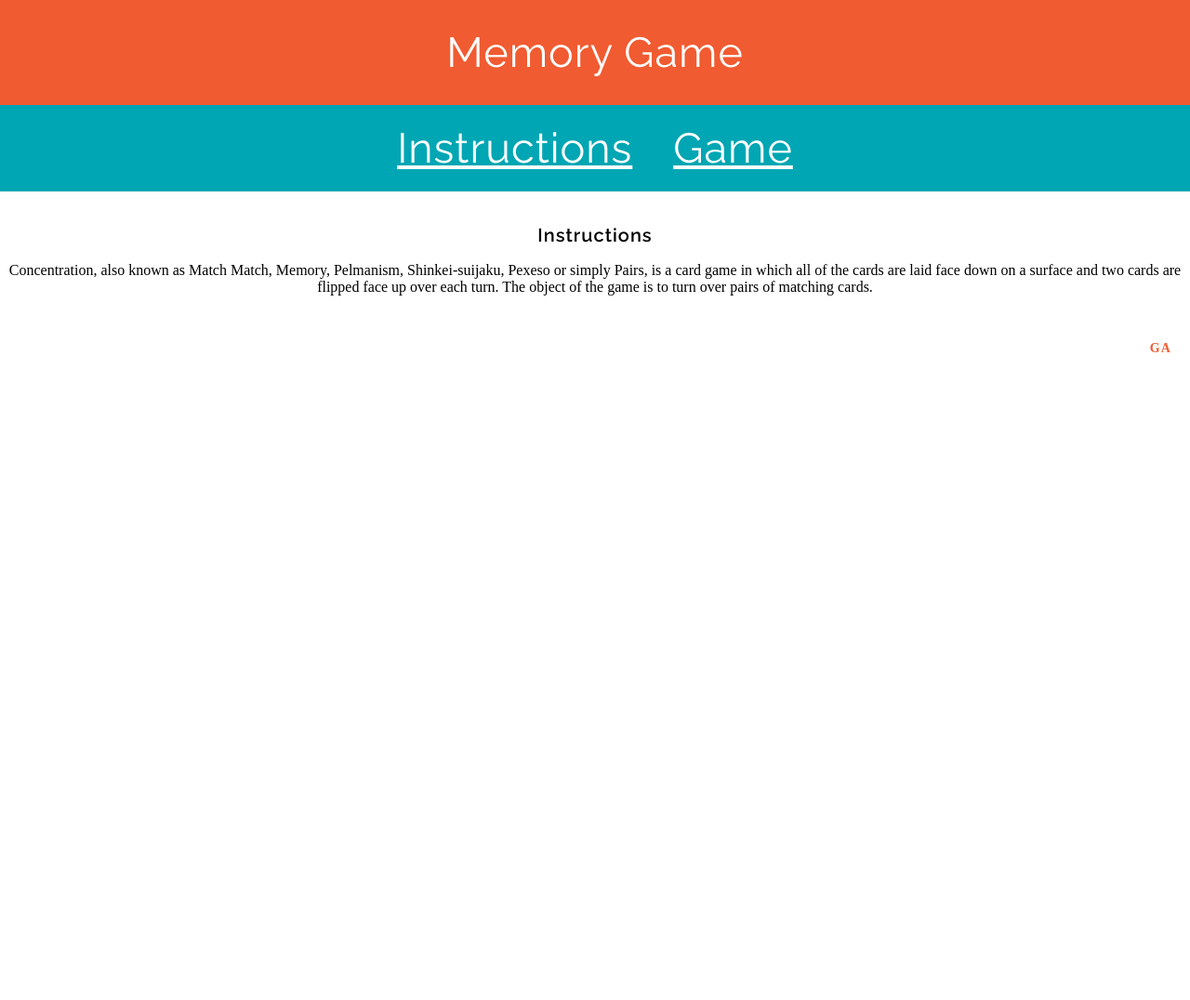
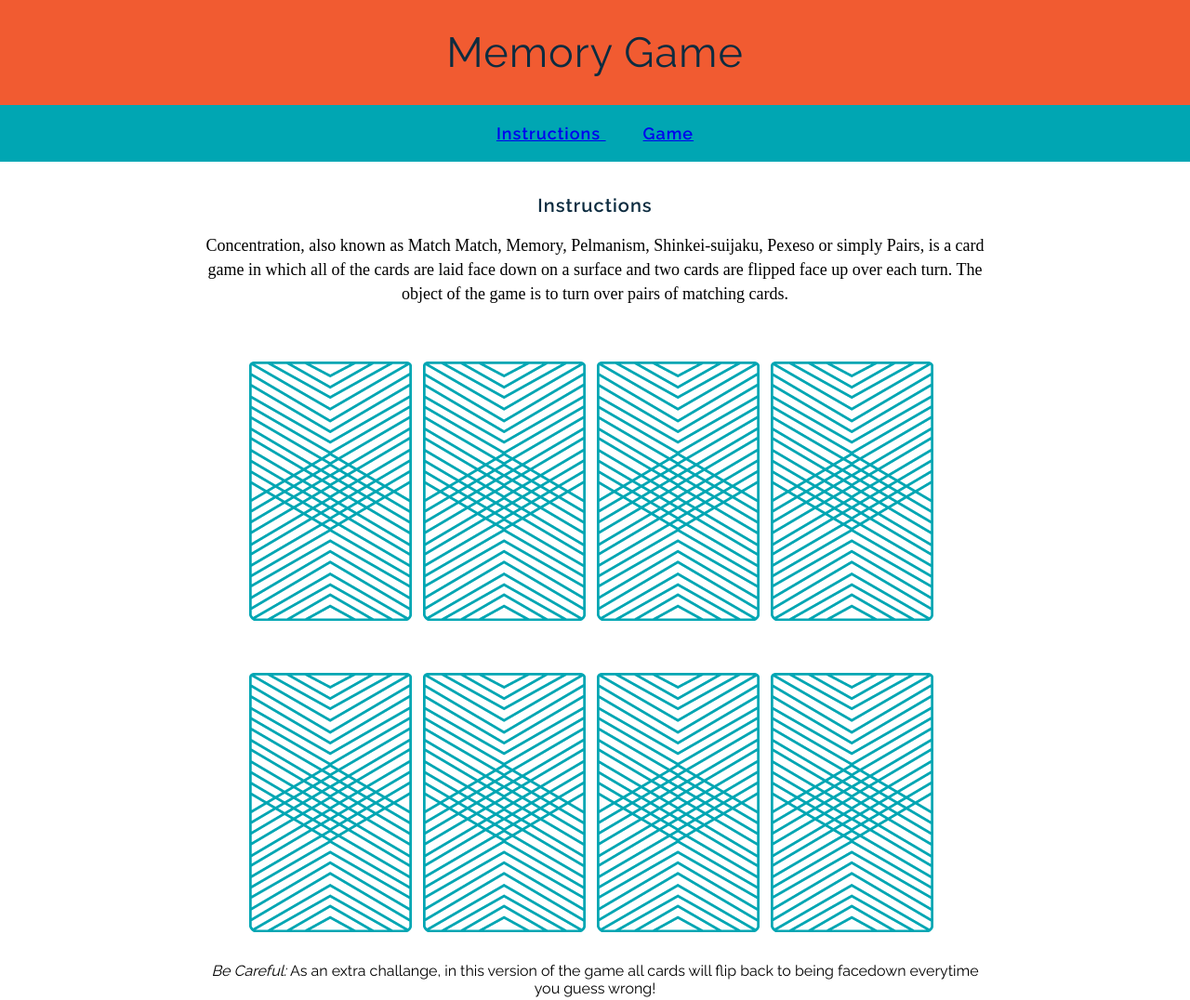
Before and after one commit to AnnaShalaginova/wdi-fundamentals-memorygame, a plain HTML site: page memory_game/index.html in a window 1280 px wide. Shown: the top 1076 px of the page at 93% size. Before the commit the page ends 800 px from the top, so only its background shows below. Drawn offline with Linux system fonts and the light colour scheme; a web font is replaced by a local one.

Commit message:
created game logic

```diff
--- /dev/null
+++ b/memory_game/css/reset.css
@@ -0,0 +1,48 @@
+/* http://meyerweb.com/eric/tools/css/reset/
+   v2.0 | 20110126
+   License: none (public domain)
+*/
+
+html, body, div, span, applet, object, iframe,
+h1, h2, h3, h4, h5, h6, p, blockquote, pre,
+a, abbr, acronym, address, big, cite, code,
+del, dfn, em, img, ins, kbd, q, s, samp,
+small, strike, strong, sub, sup, tt, var,
+b, u, i, center,
+dl, dt, dd, ol, ul, li,
+fieldset, form, label, legend,
+table, caption, tbody, tfoot, thead, tr, th, td,
+article, aside, canvas, details, embed,
+figure, figcaption, footer, header, hgroup,
+menu, nav, output, ruby, section, summary,
+time, mark, audio, video {
+	margin: 0;
+	padding: 0;
+	border: 0;
+	font-size: 100%;
+	font: inherit;
+	vertical-align: baseline;
+}
+/* HTML5 display-role reset for older browsers */
+article, aside, details, figcaption, figure,
+footer, header, hgroup, menu, nav, section {
+	display: block;
+}
+body {
+	line-height: 1;
+}
+ol, ul {
+	list-style: none;
+}
+blockquote, q {
+	quotes: none;
+}
+blockquote:before, blockquote:after,
+q:before, q:after {
+	content: '';
+	content: none;
+}
+table {
+	border-collapse: collapse;
+	border-spacing: 0;
+}
--- a/memory_game/css/style.css
+++ b/memory_game/css/style.css
@@ -1,75 +1,119 @@
-header {
-	background-color: #F15B31;
-	color: #FFFFFF;
-	padding-top: 30px;
-	padding-bottom: 30px;
-	padding-right: 20px;
-	padding-left: 20px;
-}
-
-
 body {
   text-align: center;
   margin: 0;
 }
-h1 { font-family: "Raleway", monospace;
-	 color: "0D2C40";
-	 letter-spacing: 1px;
-	 font-weight: 400;
-	 font-size: 45px;
-	 margin: 0;
+
+header {
+  background-color: #F15B31;
+  padding: 30px 20px;
 }
 
-a { font-family: "Raleway", monospace;
-	 color: "F15B31";
-	 letter-spacing: 1px;
-	 font-weight: 400;
-	 font-size: 45px; }
-
-h2 { font-family: "Raleway", monospace;
-	 color: "0D2C40";
-	 letter-spacing: 1px;
-	 font-weight: 600;
-	 font-size: 20px; }
-
-nav { background-color: #00A6B3;
-	color: #FFFFFF;
-	padding-top: 20px;
-	padding-bottom: 20px;
+main {
+  width: 850px;
+  margin: 35px auto;
 }
 
-a { margin-right: 20px;
-	margin-left: 20px;
-	color: #FFFFFF;
-	border-bottom: 2px solid transparent;
-}
-
-a:hover { border-color: white;
-
-}
-
-main { witdth: 850px;
-	   margin-top: 35px;
-	   margin-bottom: 35px;
-	   margin-right: auto;
-	   margin-left: auto;
-}
-
-img { margin-top: 40px;
-	  margin-right: 8px;
-	  margin-left: 8px;}
-
-footer { text-decoration: uppercase;
-		 padding-right: 20px;
-		 padding-left: 20px;
+footer {
+  text-transform: uppercase;
+  padding: 0 20px;
   background-color: #0D2C40;
-		 color: white;
+  color:white;
   font-size: 14px;
   letter-spacing: .08em;
   font-weight: 500;
 }
-.copyright { float: left; }
-.message { float: right; }
+
+h1 {
+  font-family: "Raleway", sans-serif;
+  font-weight: 400;
+  color: #0D2C40;
+  font-size: 45px;
+  letter-spacing: 1px;
+  margin: 0;
+}
+
+h2 {
+  font-family: "Raleway", sans-serif;
+  font-weight: 600;
+  color: #0D2C40;
+  font-size: 20px;
+  letter-spacing: 1px;
+}
+
+h3 {
+  font-size: 18px;
+}
+
+p {
+  font-family: "Droid Serif", serif;
+}
+
+section {
+  font-family: "Raleway", serif;
+}
+
+nav {
+  font-family: "Raleway", sans-serif;
+  font-weight: 600;
+  color: #F15B31;
+  font-size: 18px;
+  letter-spacing: 1px;
+  background-color: #00A6B3;
+  padding: 20px 0;
+}
+
+img {
+  margin: 40px 8px 8px 0;
+  border: 2px solid transparent;
+}
+
+img:hover {
+  border-color: red;
+}
+
+#instructions {
+  font-family: "Droid Serif", serif;
+  font-size: 18px;
+  line-height: 26px;
+}
+
+#button {
+  margin: 20px;
+}
+
+.links {
+  margin: 0px 20px;
+  border-bottom: 2px solid transparent;
+}
+
+.links:hover {
+  border-color: white;
+}
+
+.container {
+  display: flex;
+  align-items: center;
+  justify-content: center;
+  margin-bottom: -30px;
+}
+
+.cat {
+  margin-top: -25px;
+  margin-left: 20px;
+}
+
+.copyright {
+  font-family: "Raleway", sans-serif;
+  margin: 65px 30px 0px 30px;
+  display: inline-block;
+}
+
+.message {
+  font-family: "Raleway", sans-serif;
+  margin-top: 65px;
+  display: inline-block;
+}
+
 .clearfix:after {
   visibility: hidden;
   display: block;
@@ -78,6 +122,8 @@ clear: both;
   height: 0;
   font-size: 0;
 }
-.name { color: #F15B31;
+
+.name {
+  color: #F15B31;
   font-weight: 700;
 }
--- a/memory_game/index.html
+++ b/memory_game/index.html
@@ -1,21 +1,45 @@
  <!DOCTYPE html>
 <html>
+
   <head>
     <meta charset="utf-8">
-  <meta name="viewport" content="width=device-width">
+    <title> Memory Card Game </title>
     <link href="https://fonts.googleapis.com/css?family=Droid+Serif|Raleway:400,500,600,700" rel="stylesheet">
-  <link href="css/style.css" rel="stylesheet" type="text/css">
-  <title>Memory Card Game</title>
+    <!--     <link rel = "stylesheet" type = "text/css" href = "css/reset.css" > -->
+    <link rel = "stylesheet" type = "text/css" href = "css/style.css" >
   </head>
+
   <body>
-  <header><h1>Memory Game</h1></header>
-  	<nav><a href="#">Instructions</a>
-  	<a href="#">Game</a></nav>
-  	<main><h2>Instructions</h2>
-  	<p>Concentration, also known as Match Match, Memory, Pelmanism, Shinkei-suijaku, Pexeso or simply Pairs, is a card game in which all of the cards are laid face down on a surface and two cards are flipped face up over each turn. The object of the game is to turn over pairs of matching cards.
-  <div id="game-board" class="board clearfix"></div>
 
-  	</p></main>
-<footer><p class="copyright">Copyright 2017</p><p class="message">Created with &hearts; by <span class="name">GA</span></p></footer>
-<script src="js/main.js"></script></body>
+    <header>
+      <h1> Memory Game </h1>
+    </header>
+
+    <nav>
+      <a class = "links" href = "#attr-href1"> Instructions </a>
+      <a class = "links" href = "#game board"> Game </a>
+    </nav>
+
+  <main>
+    <h2 id = "#attr-href1"> Instructions </h2>
+    <p id = "instructions"> Concentration, also known as Match Match, Memory, Pelmanism, Shinkei-suijaku, Pexeso or simply Pairs, is a card game in which all of the cards are laid face down on a surface and two cards are flipped face up over each turn. The object of the game is to turn over pairs of matching cards. </p>
+    <div id = "game-board" class = "board clearfix"></div>
+
+    <br>
+    <section>
+      <em> Be Careful: </em> As an extra challange, in this version of the game all cards will flip back to being facedown everytime you guess wrong!
+    </section>
+
+    <button id = "button" type = "reset"> Reset </button>
+  </main>
+
+<footer class = "clearfix">
+
+
+  <p class = "copyright"> Copyright 2017 </p>
+  <p class = "message"> Created with &hearts; by <span class="name">GA</span> </p>
+</footer>
+
+  <script src="js/main.js"></script>
+  </body>
 </html>
--- a/memory_game/js/main.js
+++ b/memory_game/js/main.js
@@ -1,56 +1,131 @@
-console.log("Up and running!");
+//define an array of 8 card objects
+var cards = [
+  {
+    rank: "queen",
+    suit: "hearts",
+    cardImage: "images/queen-of-hearts.png"
+  },
+  {
+    rank: "queen",
+    suit: "diamonds",
+    cardImage: "images/queen-of-diamonds.png"
+  },
+  {
+    rank: "king",
+    suit: "hearts",
+    cardImage: "images/king-of-hearts.png"
+  },
+  {
+    rank: "king",
+    suit: "diamonds",
+    cardImage: "images/king-of-diamonds.png"
+  },
+  {
+    rank: "queen",
+    suit: "hearts",
+    cardImage: "images/queen-of-hearts.png"
+  },
+  {
+    rank: "queen",
+    suit: "diamonds",
+    cardImage: "images/queen-of-diamonds.png"
+  },
+  {
+    rank: "king",
+    suit: "hearts",
+    cardImage: "images/king-of-hearts.png"
+  },
+  {
+    rank: "king",
+    suit: "diamonds",
+    cardImage: "images/king-of-diamonds.png"
+  }
+];
 
-/*console.log("User flipped " + cardTwo);
-console.log("User flipped " + cardThree);*/
-cards = ["queen", "queen", "king", "king"];
-cardsInPlay = [];
-var checkForMatch = function() {
-	if (cardsInPlay[0] === cardsInPlay[1]) {
-  	console.log("You found a match!");
-	} else {
-  	console.log("Sorry, try again.");
-};
+var cardsInPlay = [];
+var matchCounter = 0;
 
-var flipCard = function(){
-	cardId = this.getAttribute('data-id');
-	console.log("User flipped " + cards[cardId]);
-	cardsInPlay.push(cards[cardId]);
-	cardsInPlay.setAttribute('src',cards[cardId].cardImage)
-	if (cardsInPlay.length === 2){
-    checkForMatch();
+var reset = function () {
+  for (var i = 0; i < cards.length; i++) {
+    document.getElementsByTagName('img')[i].setAttribute('src', 'images/back.png');
+  }
+  cardsInPlay = [];
+  matchCounter = 0;
 };
 
 
+function shuffle(array) {
+  var currentIndex = array.length;
+  var temporaryValue;
+  var randomIndex;
 
-var createBoard(){
-	for (var i = 0; i < cards.length; i++) {
-	var cardElement = document.createElement('img');
+  // While there remain elements to shuffle...
+  while (0 !== currentIndex) {
+
+    // Pick a remaining element...
+    randomIndex = Math.floor(Math.random() * currentIndex);
+    currentIndex -= 1;
+
+    // And swap it with the current element.
+    temporaryValue = array[currentIndex];
+    array[currentIndex] = array[randomIndex];
+    array[randomIndex] = temporaryValue;
+  }
+
+  return array;
+}
+
+
+var checkForMatch = function () {
+  if (cardsInPlay[0].rank === cardsInPlay[1].rank && cardsInPlay[0].suit === cardsInPlay[1].suit){
+    //alert("You found a match!");
+    matchCounter += 1;
+
+
+    if (matchCounter === (cards.length / 2)) {
+      alert("Congrats, You Win!");
+      cards = shuffle(cards);
+      reset();
+    }
+
+  } else {
+    alert("Sorry, try again.");
+    reset();
+  }
+};
+
+
+var flipCard = function () {
+  var cardId = this.getAttribute('data-id');
+  console.log("User flipped" + " " + cards[cardId].rank);
+
+  if (cardsInPlay.length >= 2) {
+    cardsInPlay = [];
+  }
+
+  cardsInPlay.push(cards[cardId]);
+  this.setAttribute('src', cards[cardId].cardImage);
+  if (cardsInPlay.length === 2) {
+    setTimeout(checkForMatch, 200);
+  }
+};
+
+
+var createBoard = function () {
+  for (var i = 0; i < cards.length; i++) {
+    var cardElement = document.createElement('img');
     cardElement.setAttribute('src', 'images/back.png');
     cardElement.setAttribute('data-id', i);
     cardElement.addEventListener('click', flipCard);
     document.getElementById('game-board').appendChild(cardElement);
 
+  }
+}
 
-createBoard;
-
-    // Logic here
-}
-}
-/*cardsInPlay = [];
+//defines reset button
+var button = document.getElementById('button');
+button.addEventListener('click', reset);
 
 
-var cardsInPlay = [];
 
- function checkForMatch() {
-  if (cardsInPlay.length == 2) {
-    if (cardsInPlay[0] === cardsInPlay[1]) {
-          alert("You found a match!");
-
-
-      } else {
-          alert("Sorry, try again");
-        };
-
-  };
-}
-};*/
+createBoard();
```
Also changed, not shown: memory_game/images/cat.gif (added), memory_game/images/sugi.png (added), 3 other files. Lines whose indentation alone changed are shown as unchanged.
